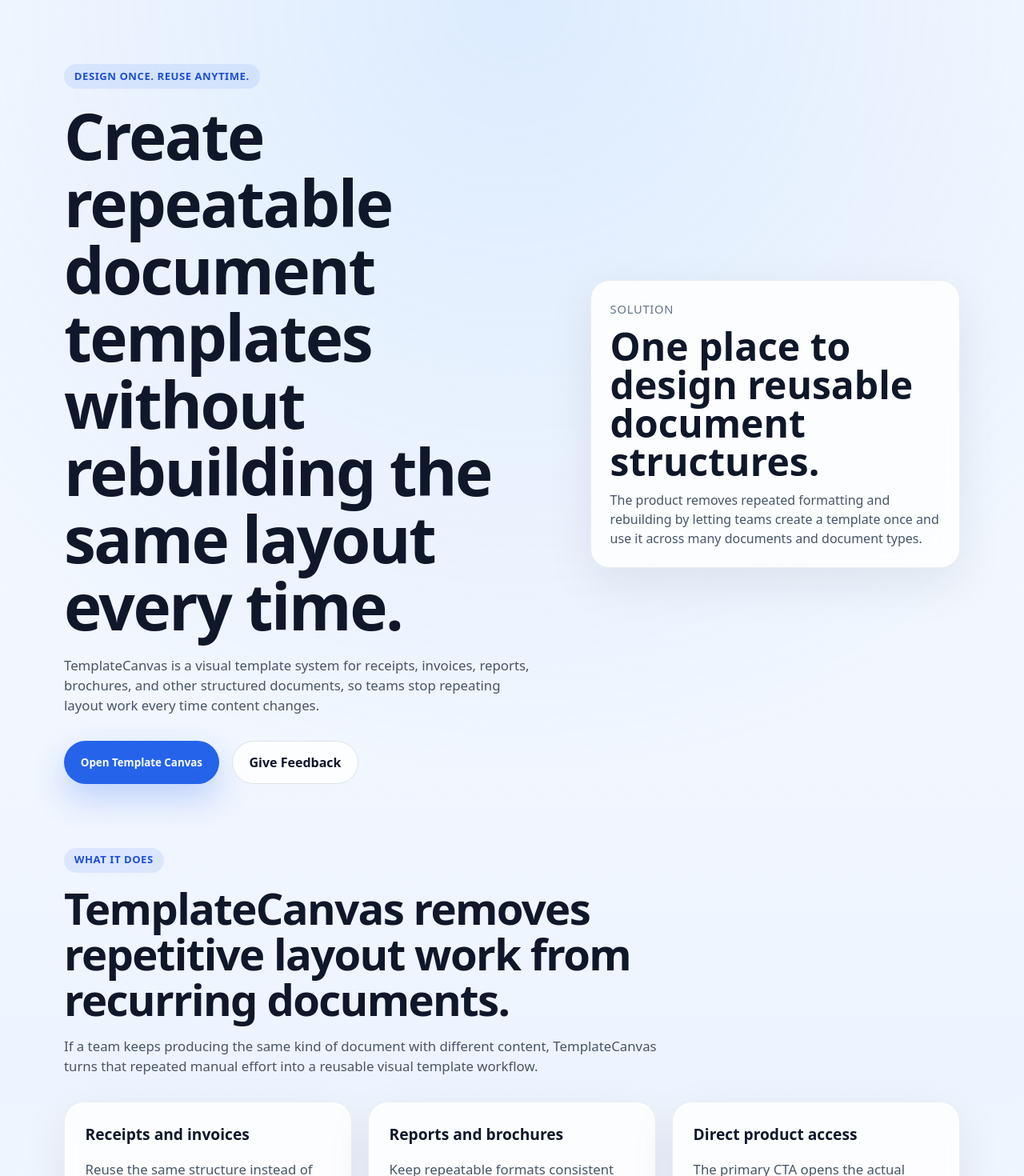
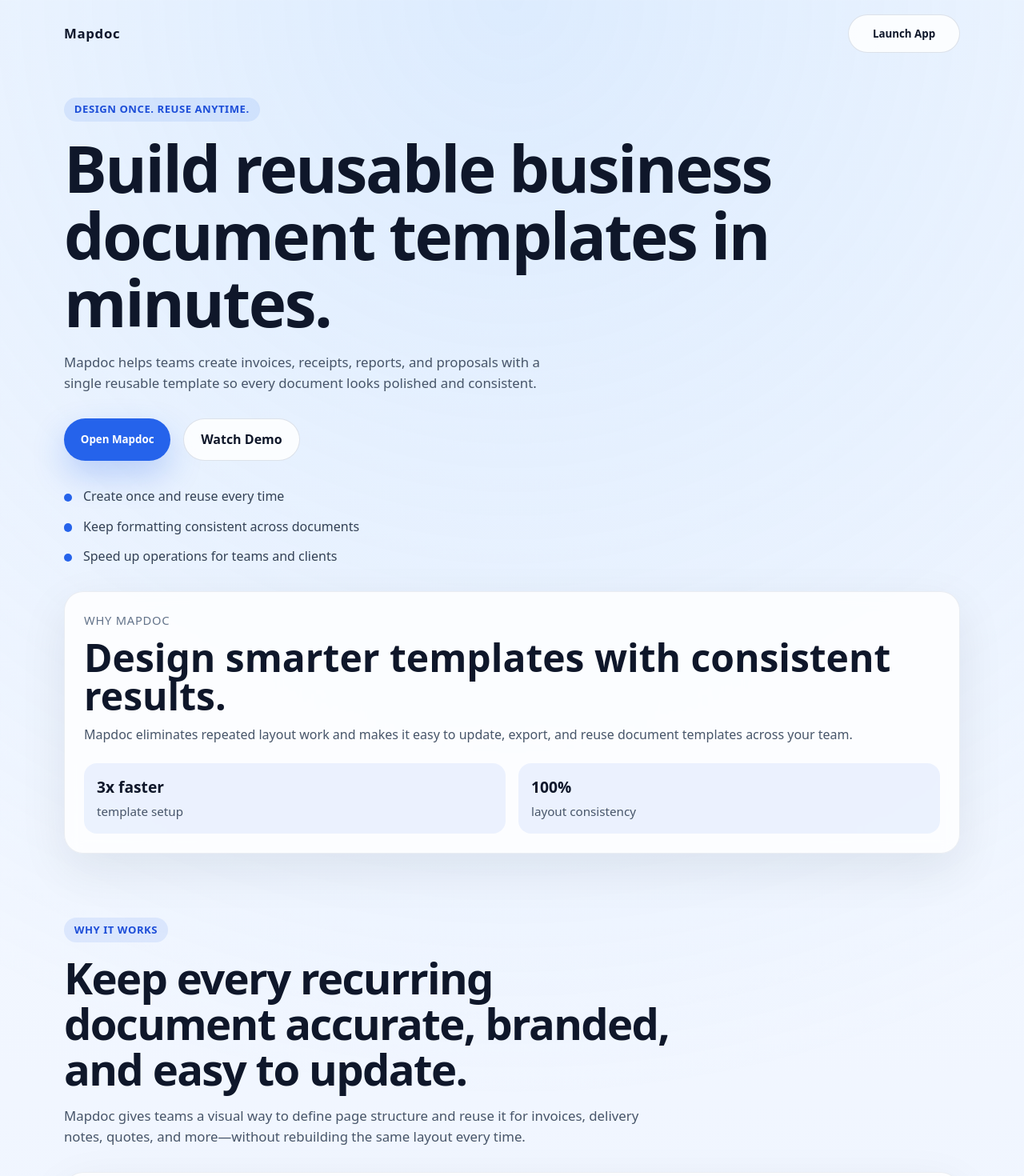
Before and after one commit to codewithjak/template-canvas, a React (Vite) app: page / in a window 1280 px wide. Shown: the top 1470 px of the page at 80% size. Built offline with nearby package versions, Linux system fonts and the light colour scheme.

Commit message:
[TC-019] => buttons added to toolbar

```diff
--- a/src/App.css
+++ b/src/App.css
@@ -8,6 +8,27 @@
   background:
     radial-gradient(circle at top, rgba(96, 165, 250, 0.18), transparent 34%),
     linear-gradient(180deg, #f8fbff 0%, #eef4ff 48%, #ffffff 100%);
+}
+
+.topbar {
+  width: min(1120px, calc(100% - 3rem));
+  margin: 0 auto;
+  padding: 1.1rem 0 0;
+  display: flex;
+  justify-content: space-between;
+  align-items: center;
+  gap: 1rem;
+}
+
+.brand {
+  font-size: 1.05rem;
+  font-weight: 800;
+  letter-spacing: 0.04em;
+}
+
+.topbar__launch {
+  min-width: 140px;
+  padding: 0.85rem 1.25rem;
 }
 
 .hero,
@@ -144,6 +165,32 @@
 .hero__card {
   display: grid;
   gap: 1rem;
+  align-items: start;
+}
+
+.metric-summary {
+  display: grid;
+  grid-template-columns: repeat(2, minmax(0, 1fr));
+  gap: 1rem;
+  margin-top: 1.5rem;
+}
+
+.metric-summary div {
+  padding: 1rem;
+  border-radius: 16px;
+  background: rgba(37, 99, 235, 0.08);
+}
+
+.metric-summary strong {
+  display: block;
+  font-size: 1.2rem;
+  margin-bottom: 0.2rem;
+  color: #0f172a;
+}
+
+.metric-summary span {
+  color: #475569;
+  font-size: 0.95rem;
 }
 
 .metric-card,
@@ -344,7 +391,139 @@
   background: #000;
 }
 
+.footer-section {
+  padding: 4rem 0 5rem;
+  background: linear-gradient(135deg, #1f2937 0%, #111827 100%);
+  color: #f8fafc;
+}
+
+.footer-content {
+  width: min(1120px, calc(100% - 3rem));
+  margin: 0 auto;
+  display: grid;
+  grid-template-columns: minmax(0, 1.5fr) minmax(260px, 0.8fr);
+  gap: 2rem;
+  align-items: start;
+}
+
+.footer-waitlist {
+  display: grid;
+  gap: 1rem;
+}
+
+.footer-waitlist h2 {
+  margin: 0.5rem 0 0;
+  font-size: clamp(2rem, 4vw, 2.8rem);
+  line-height: 1.05;
+}
+
+.footer-waitlist p {
+  max-width: 46ch;
+  color: #cbd5e1;
+}
+
+.waitlist-form {
+  display: grid;
+  grid-template-columns: 1fr auto;
+  gap: 0.75rem;
+  margin-top: 1.25rem;
+}
+
+.waitlist-input {
+  width: 100%;
+  min-height: 52px;
+  padding: 0 1.1rem;
+  border-radius: 999px;
+  border: 1px solid rgba(255, 255, 255, 0.18);
+  background: rgba(255, 255, 255, 0.08);
+  color: #f8fafc;
+  font-size: 1rem;
+}
+
+.waitlist-input::placeholder {
+  color: rgba(248, 250, 252, 0.68);
+}
+
+.waitlist-button {
+  min-width: 160px;
+}
+
+.footer-nav {
+  display: grid;
+  gap: 1.5rem;
+}
+
+.footer-nav h3 {
+  margin-bottom: 1rem;
+  color: #f8fafc;
+}
+
+.footer-nav ul {
+  list-style: none;
+  margin: 0;
+  padding: 0;
+  display: grid;
+  gap: 0.75rem;
+}
+
+.footer-nav a,
+.footer-link {
+  color: rgba(248, 250, 252, 0.78);
+  text-decoration: none;
+  transition: color 0.2s ease, opacity 0.2s ease;
+  background: transparent;
+  border: none;
+  padding: 0;
+  font: inherit;
+  cursor: pointer;
+}
+
+.footer-nav a:hover,
+.footer-link:hover {
+  color: #ffffff;
+}
+
+.footer-link--disabled {
+  color: rgba(248, 250, 252, 0.44);
+  cursor: not-allowed;
+  opacity: 0.7;
+}
+
+.footer-link--disabled:hover {
+  color: rgba(248, 250, 252, 0.44);
+}
+
 @media (max-width: 960px) {
+  .footer-content {
+    grid-template-columns: 1fr;
+  }
+}
+
+@media (max-width: 640px) {
+  .hero,
+  .section {
+    width: min(100% - 1.5rem, 1120px);
+  }
+
+  .hero {
+    padding-bottom: 3rem;
+  }
+
+  .section {
+    padding-bottom: 3.5rem;
+  }
+
+  .metric-card,
+  .preview-card,
+  .info-card,
+  .step-card,
+  .benefit-card,
+  .testimonial,
+  .cta-card,
+  .feedback-card {
+    border-radius: 20px;
+  }
+}
   .hero,
   .section--split,
   .pain-grid,
--- a/src/App.tsx
+++ b/src/App.tsx
@@ -1,9 +1,6 @@
 import { useState } from 'react'
 import TemplateCanvas from './components/TemplateCanvas/TemplateCanvas'
 import './App.css'
-
-const feedbackFormUrl =
-  'https://docs.google.com/forms/d/e/1FAIpQLSdX5hhEWa7775FCeSbRk9PvFtRU9Q_LtCMlM-eCeICMFa7PLA/viewform?usp=publish-editor'
 
 function App() {
   const [showCanvas, setShowCanvas] = useState(false)
@@ -14,70 +11,87 @@
 
   return (
     <main className="landing-page">
+      <header className="topbar">
+        <div className="brand">Mapdoc</div>
+        <button className="button button--secondary topbar__launch" type="button" onClick={() => setShowCanvas(true)}>
+          Launch App
+        </button>
+      </header>
+
       <section className="hero">
         <div className="hero__content">
           <span className="eyebrow">Design once. Reuse anytime.</span>
-          <h1>Create repeatable document templates without rebuilding the same layout every time.</h1>
+          <h1>Build reusable business document templates in minutes.</h1>
           <p className="hero__text">
-            TemplateCanvas is a visual template system for receipts, invoices, reports,
-            brochures, and other structured documents, so teams stop repeating layout work
-            every time content changes.
+            Mapdoc helps teams create invoices, receipts, reports, and proposals with a single
+            reusable template so every document looks polished and consistent.
           </p>
+
           <div className="hero__actions">
             <button className="button button--primary" type="button" onClick={() => setShowCanvas(true)}>
-              Open Template Canvas
+              Open Mapdoc
             </button>
-            <a
-              className="button button--secondary"
-              href={feedbackFormUrl}
-              target="_blank"
-              rel="noreferrer"
-            >
-              Give Feedback
+            <a className="button button--secondary" href="#how-it-works">
+              Watch Demo
             </a>
           </div>
+
+          <ul className="hero__highlights">
+            <li>Create once and reuse every time</li>
+            <li>Keep formatting consistent across documents</li>
+            <li>Speed up operations for teams and clients</li>
+          </ul>
         </div>
 
         <div className="hero__card" aria-label="Product summary card">
           <div className="metric-card">
-            <p className="metric-card__label">Solution</p>
-            <p className="metric-card__value">One place to design reusable document structures.</p>
+            <p className="metric-card__label">Why Mapdoc</p>
+            <p className="metric-card__value">Design smarter templates with consistent results.</p>
             <p className="metric-card__detail">
-              The product removes repeated formatting and rebuilding by letting teams create
-              a template once and use it across many documents and document types.
+              Mapdoc eliminates repeated layout work and makes it easy to update,
+              export, and reuse document templates across your team.
             </p>
+            <div className="metric-summary">
+              <div>
+                <strong>3x faster</strong>
+                <span>template setup</span>
+              </div>
+              <div>
+                <strong>100%</strong>
+                <span>layout consistency</span>
+              </div>
+            </div>
           </div>
         </div>
       </section>
 
       <section className="section section--muted" id="solution">
         <div className="section-heading">
-          <span className="section-heading__eyebrow">What it does</span>
-          <h2>TemplateCanvas removes repetitive layout work from recurring documents.</h2>
+          <span className="section-heading__eyebrow">Why it works</span>
+          <h2>Keep every recurring document accurate, branded, and easy to update.</h2>
           <p>
-            If a team keeps producing the same kind of document with different content,
-            TemplateCanvas turns that repeated manual effort into a reusable visual template
-            workflow.
+            Mapdoc gives teams a visual way to define page structure and reuse it for invoices,
+            delivery notes, quotes, and more—without rebuilding the same layout every time.
           </p>
         </div>
 
         <div className="pain-grid">
           <article className="info-card">
-            <h3>Receipts and invoices</h3>
+            <h3>Save time</h3>
             <p>
-              Reuse the same structure instead of rebuilding the same business document layout.
+              Build a template once, then use it across every document without redesigning.
             </p>
           </article>
           <article className="info-card">
-            <h3>Reports and brochures</h3>
+            <h3>Stay consistent</h3>
             <p>
-              Keep repeatable formats consistent even when the content changes each time.
+              Use the same structure for all business documents so formatting stays aligned.
             </p>
           </article>
           <article className="info-card">
-            <h3>Direct product access</h3>
+            <h3>Scale better</h3>
             <p>
-              The primary CTA opens the actual canvas so users can start designing immediately.
+              Manage templates for growing teams, new document types, and evolving workflows.
             </p>
           </article>
         </div>
@@ -85,8 +99,12 @@
 
       <section className="section" id="how-it-works">
         <div className="section-heading">
-          <span className="section-heading__eyebrow">See it in action</span>
-          <h2>Watch how to create and use templates in minutes.</h2>
+          <span className="section-heading__eyebrow">See Mapdoc in action</span>
+          <h2>Watch how to build a template and export polished documents.</h2>
+          <p>
+            The demo shows template creation, element arrangement, and the workflow for launching
+            consistent documents across teams.
+          </p>
         </div>
         <div className="video-container">
           <video width="100%" controls poster="/video-placeholder.jpg">
@@ -95,6 +113,55 @@
           </video>
         </div>
       </section>
+
+      <footer className="footer-section">
+        <div className="footer-content">
+          <div className="footer-waitlist">
+            <span className="eyebrow">Join the waitlist</span>
+            <h2>Turn your templates into automated documents using dynamic data mapping.</h2>
+            <p>
+              Upload CSV, Excel, or connect your API to instantly map fields and generate documents at scale — no manual copy-paste, no repetitive work.
+            </p>
+            <p>
+              Perfect for invoices, HR letters, reports, forms, claims, and bulk document workflows.
+            </p>
+            <p>
+              Be the first to access early launch updates and priority onboarding.
+            </p>
+            <form className="waitlist-form" onSubmit={(event) => event.preventDefault()}>
+              <input
+                type="email"
+                aria-label="Enter your email"
+                placeholder="Enter your email"
+                className="waitlist-input"
+                required
+              />
+              <button className="button button--primary waitlist-button" type="submit">
+                Join waitlist
+              </button>
+            </form>
+          </div>
+
+          <div className="footer-nav">
+            <div>
+              <h3>Quick links</h3>
+              <ul>
+                <li><a href="#home">Home</a></li>
+                <li><a href="#solution">Features</a></li>
+                <li><a href="#how-it-works">Demo</a></li>
+              </ul>
+            </div>
+            <div>
+              <h3>Company</h3>
+              <ul>
+                <li><a href="#">Careers</a></li>
+                <li><button type="button" className="footer-link footer-link--disabled" disabled>Privacy</button></li>
+                <li><button type="button" className="footer-link footer-link--disabled" disabled>Terms</button></li>
+              </ul>
+            </div>
+          </div>
+        </div>
+      </footer>
     </main>
   )
 }
--- a/src/components/TemplateCanvas/StructuresDropdown.css
+++ b/src/components/TemplateCanvas/StructuresDropdown.css
@@ -25,22 +25,24 @@
 }
 
 .structures-menu-item {
-  padding: 9px 12px;
+  padding: 11px 14px;
   cursor: pointer;
   display: flex;
   align-items: center;
-  gap: 10px;
-  font-size: 13px;
-  color: #1f2937;
-  transition: background-color 0.15s;
+  gap: 12px;
+  font-size: 14px;
+  color: #1e293b;
+  transition: all 0.15s ease;
+  font-weight: 500;
 }
 
 .structures-menu-item:hover {
-  background-color: #f2f6ff;
+  background-color: #e0e7ff;
+  color: #0f172a;
 }
 
 .structures-menu-item:active {
-  background-color: #e8f0ff;
+  background-color: #c7d2fe;
 }
 
 .structures-icon {
--- a/src/components/TemplateCanvas/StructuresDropdown.tsx
+++ b/src/components/TemplateCanvas/StructuresDropdown.tsx
@@ -45,10 +45,11 @@
       <button
         className="toolbar-icon-button structures-button"
         onClick={handleToggle}
-        title="Add structural elements"
+        title="Add structural elements (lines and boxes)"
         aria-label="Add structural elements"
       >
-        <span className="toolbar-icon" aria-hidden="true">{isOpen ? 'V' : '+'}</span>
+        <span className="toolbar-icon" aria-hidden="true">{isOpen ? '▼' : '✚'}</span>
+        <span className="toolbar-label">Shapes</span>
       </button>
       {isOpen && (
         <div className="structures-menu">
--- a/src/components/TemplateCanvas/Toolbar.css
+++ b/src/components/TemplateCanvas/Toolbar.css
@@ -30,53 +30,86 @@
 }
 
 .toolbar-icon-button {
-  width: 34px;
-  height: 34px;
-  padding: 0;
-  border: 1px solid #cfd6e3;
+  min-width: 44px;
+  height: 38px;
+  padding: 0 10px;
+  border: 1px solid #cbd5e1;
   border-radius: 8px;
-  background: #f9fafc;
-  color: #1f2a37;
+  background: #f8fafc;
+  color: #0f172a;
   display: inline-flex;
   align-items: center;
   justify-content: center;
+  gap: 6px;
   cursor: pointer;
-  transition: all 0.15s ease;
+  transition: all 0.2s ease;
+  font-size: 13px;
+  font-weight: 500;
+  white-space: nowrap;
 }
 
 .toolbar-icon-button:hover:not(:disabled) {
-  background: #eef3ff;
-  border-color: #b7c5df;
+  background: #e0e7ff;
+  border-color: #a5b4fc;
+  box-shadow: 0 2px 8px rgba(99, 102, 241, 0.15);
+  transform: translateY(-1px);
 }
 
 .toolbar-icon-button:active:not(:disabled) {
-  background: #dde7fc;
+  background: #c7d2fe;
+  box-shadow: 0 1px 4px rgba(99, 102, 241, 0.2);
+  transform: translateY(0);
 }
 
 .toolbar-icon {
-  font-size: 14px;
-  font-weight: 700;
+  font-size: 18px;
   line-height: 1;
 }
 
+.toolbar-label {
+  display: inline;
+  font-size: 12px;
+  font-weight: 600;
+  letter-spacing: 0.3px;
+}
+
 .toolbar-icon-button-secondary {
-  background: #f3f7ff;
+  background: #ecf0ff;
+  border-color: #c7d2fe;
+}
+
+.toolbar-icon-button-secondary:hover:not(:disabled) {
+  background: #dbeafe;
+  border-color: #93c5fd;
+  box-shadow: 0 2px 8px rgba(59, 130, 246, 0.15);
+}
+
+.toolbar-icon-button-secondary:active:not(:disabled) {
+  background: #bfdbfe;
 }
 
 .toolbar-icon-button-danger {
-  color: #b42318;
-  background: #fff5f5;
-  border-color: #efc8c8;
+  color: #991b1b;
+  background: #fee2e2;
+  border-color: #fca5a5;
 }
 
 .toolbar-icon-button-danger:hover:not(:disabled) {
-  background: #ffeaea;
+  background: #fecaca;
+  border-color: #f87171;
+  box-shadow: 0 2px 8px rgba(239, 68, 68, 0.15);
+  transform: translateY(-1px);
+}
+
+.toolbar-icon-button-danger:active:not(:disabled) {
+  background: #fba3a3;
+  box-shadow: 0 1px 4px rgba(239, 68, 68, 0.2);
 }
 
 .toolbar-icon-button:disabled {
-  background: #f1f3f8;
-  border-color: #d7dce5;
-  color: #98a2b3;
+  background: #f1f5f9;
+  border-color: #cbd5e1;
+  color: #94a3b8;
   cursor: not-allowed;
-  opacity: 0.7;
+  opacity: 0.6;
 }
--- a/src/components/TemplateCanvas/Toolbar.tsx
+++ b/src/components/TemplateCanvas/Toolbar.tsx
@@ -26,17 +26,20 @@
   return (
     <div className="toolbar">
       <div className="toolbar-section">
-        <button className="toolbar-icon-button" onClick={onAddText} title="Add text" aria-label="Add text">
-          <span className="toolbar-icon" aria-hidden="true">T</span>
+        <button className="toolbar-icon-button" onClick={onAddText} title="Add text element (T)" aria-label="Add text">
+          <span className="toolbar-icon" aria-hidden="true">📝</span>
+          <span className="toolbar-label">Text</span>
         </button>
         {onAddTable && (
-          <button className="toolbar-icon-button" onClick={onAddTable} title="Add table" aria-label="Add table">
-            <span className="toolbar-icon" aria-hidden="true">#</span>
+          <button className="toolbar-icon-button" onClick={onAddTable} title="Add table element" aria-label="Add table">
+            <span className="toolbar-icon" aria-hidden="true">📊</span>
+            <span className="toolbar-label">Table</span>
           </button>
         )}
         {onAddImage && (
-          <button className="toolbar-icon-button" onClick={onAddImage} title="Add image" aria-label="Add image">
-            <span className="toolbar-icon" aria-hidden="true">O</span>
+          <button className="toolbar-icon-button" onClick={onAddImage} title="Add image element" aria-label="Add image">
+            <span className="toolbar-icon" aria-hidden="true">🖼️</span>
+            <span className="toolbar-label">Image</span>
           </button>
         )}
       </div>
@@ -57,7 +60,8 @@
             title="Save template as JSON file"
             aria-label="Save template"
           >
-            <span className="toolbar-icon" aria-hidden="true">S</span>
+            <span className="toolbar-icon" aria-hidden="true">💾</span>
+            <span className="toolbar-label">Save</span>
           </button>
         )}
         {onLoad && (
@@ -75,7 +79,8 @@
               title="Load template from JSON file"
               aria-label="Load template"
             >
-              <span className="toolbar-icon" aria-hidden="true">L</span>
+              <span className="toolbar-icon" aria-hidden="true">📂</span>
+              <span className="toolbar-label">Load</span>
             </button>
           </>
         )}
@@ -87,7 +92,8 @@
             title="Export template as PDF (A4 size)"
             aria-label="Export PDF"
           >
-            <span className="toolbar-icon" aria-hidden="true">P</span>
+            <span className="toolbar-icon" aria-hidden="true">📄</span>
+            <span className="toolbar-label">Export</span>
           </button>
         )}
       </div>
@@ -99,7 +105,8 @@
             title="Delete selected element (Delete key)"
             aria-label="Delete selected element"
           >
-            <span className="toolbar-icon" aria-hidden="true">X</span>
+            <span className="toolbar-icon" aria-hidden="true">🗑️</span>
+            <span className="toolbar-label">Delete</span>
           </button>
         )}
       </div>
```
